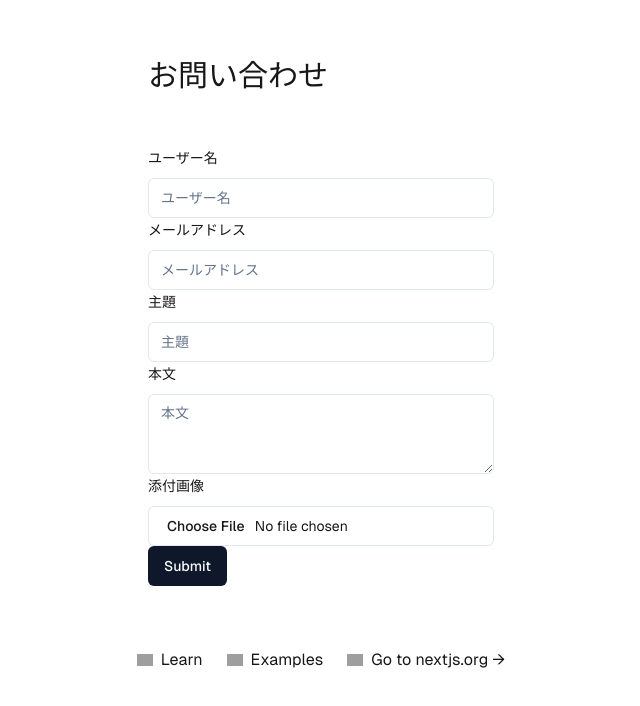
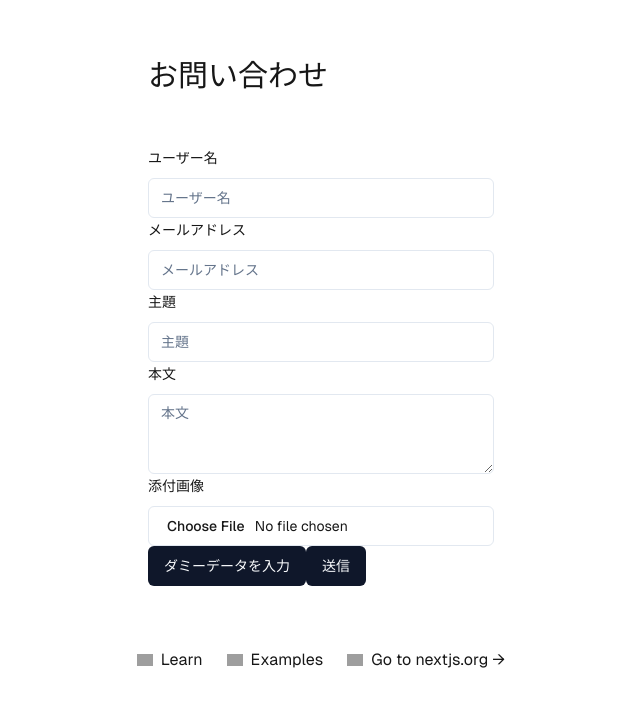
Before and after one commit to shu-ken/auth-form-with-nextjs, a Next.js app: page / in a window 1280 px wide. Shown: the part 106-812 px from the top of the page, without its empty margins (319-959 px from the left). Built offline with nearby package versions, Linux system fonts and the light colour scheme; grey boxes are pictures that could not be loaded.

Commit message:
送信時にローディング状態を実装する

```diff
--- a/components/Mailform/Mailform.tsx
+++ b/components/Mailform/Mailform.tsx
@@ -5,9 +5,19 @@ import { Button } from '../ui/button'
 import { Input } from '../ui/input'
 import { Textarea } from '../ui/textarea'
 import { useMailForm } from '@/hooks/useMailForm'
+import { ClipLoader } from 'react-spinners'
 
 const Mailform = () => {
   const { form, onSubmit } = useMailForm()
+
+  // ダミーデータを設定する関数
+  const fillDummyData = () => {
+    form.setValue('username', 'ダミーユーザー')
+    form.setValue('email', 'dummy@example.com')
+    form.setValue('subject', 'ダミーの主題')
+    form.setValue('content', 'これはダミーの本文です。')
+  }
+
   return (
     <Form {...form}>
       <form onSubmit={form.handleSubmit(onSubmit)} className="container">
@@ -87,7 +97,12 @@ const Mailform = () => {
             </FormItem>
           )}
         />
-        <Button type="submit">Submit</Button>
+        {/* ダミーデータ入力ボタン */}
+        <Button type="button" onClick={fillDummyData} disabled={form.formState.isSubmitting}>
+          ダミーデータを入力{form.formState.isSubmitting}
+        </Button>
+        {/* isSubmitting = 送信成功したかどうかの状態を監視できる */}
+        <Button type="submit">{form.formState.isSubmitting ? <ClipLoader /> : '送信'}</Button>
       </form>
     </Form>
   )
--- a/package.json
+++ b/package.json
@@ -19,6 +19,7 @@
     "react": "^18",
     "react-dom": "^18",
     "react-hook-form": "^7.53.0",
+    "react-spinners": "^0.14.1",
     "resend": "^4.0.0",
     "tailwind-merge": "^2.5.2",
     "tailwindcss-animate": "^1.0.7",
```
Also changed, not shown: 1 other file (tests, documents, lock files or other folders).
